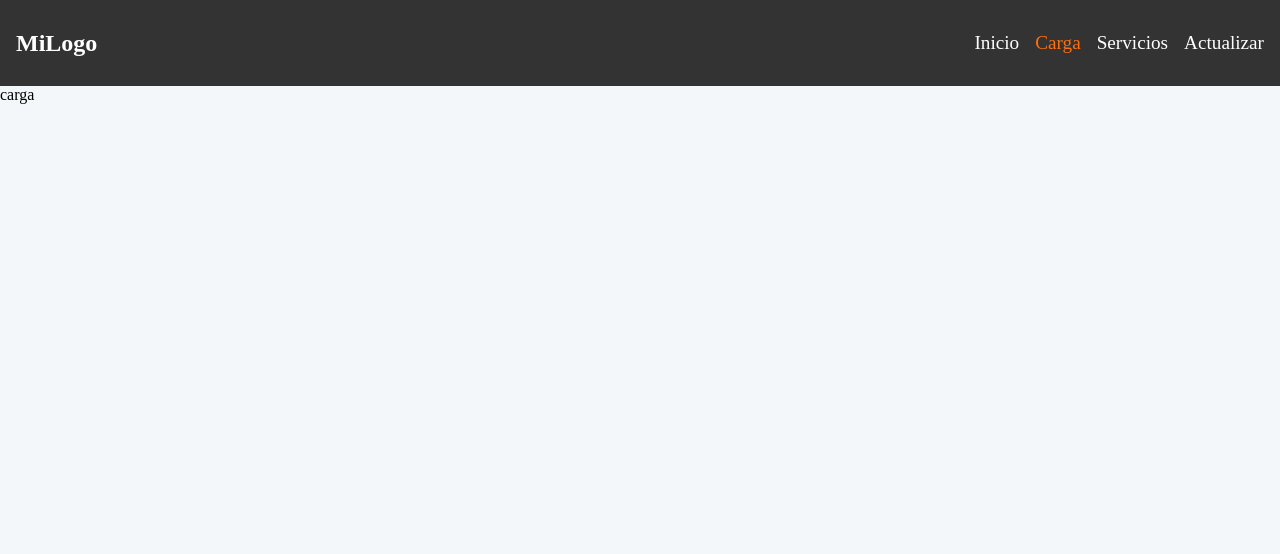
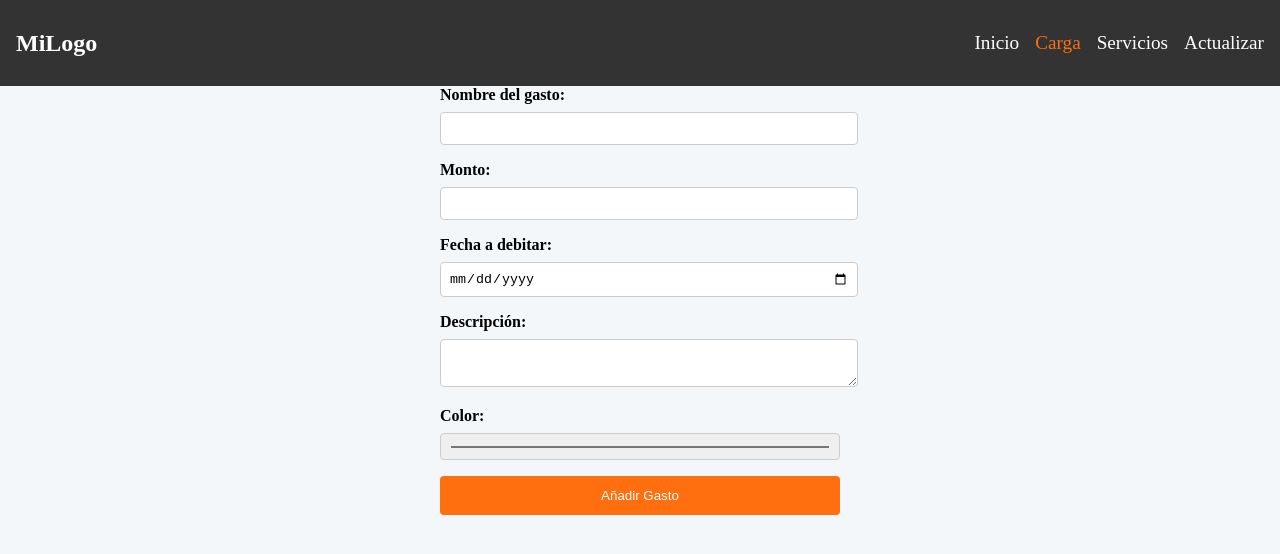
Before and after one commit to tomas-tissera/Gestor-Gastos, a React (Vite) app: page /carga in a window 1280 px wide. Shown: the top 554 px of the page. Built offline with nearby package versions, Linux system fonts and the light colour scheme.

Commit message:
se agrego carga y resolucion de gastos

```diff
--- a/package.json
+++ b/package.json
@@ -16,7 +16,7 @@
     "@mui/lab": "^5.0.0-alpha.173",
     "@mui/material": "^5.16.6",
     "bootstrap": "^5.3.3",
-    "firebase": "^10.12.4",
+    "firebase": "^10.13.1",
     "mdb-react-ui-kit": "^8.0.0",
     "react": "^18.3.1",
     "react-bootstrap": "^2.10.4",
--- /dev/null
+++ b/src/components/cargaComponente/CargaComp.module.css
@@ -0,0 +1,37 @@
+/* CargaComp.module.css */
+.formContainer {
+    display: flex;
+    flex-direction: column;
+    max-width: 400px;
+    margin: 0 auto;
+  }
+
+  .formGroup {
+    margin-bottom: 1rem;
+  }
+
+  .label {
+    font-weight: bold;
+  }
+
+  .input,
+  .textarea {
+    width: 100%;
+    padding: 0.5rem;
+    margin-top: 0.5rem;
+    border: 1px solid #ccc;
+    border-radius: 4px;
+  }
+
+  .button {
+    padding: 0.75rem;
+    background-color: #FF6F0F;
+    color: white;
+    border: none;
+    cursor: pointer;
+    border-radius: 4px;
+  }
+
+  .button:hover {
+    background-color: #e65d0b;
+  }
--- /dev/null
+++ b/src/components/cargaComponente/index.jsx
@@ -0,0 +1,95 @@
+import React, { useState } from 'react';
+import { db } from '../../firebase';
+import { collection, addDoc } from 'firebase/firestore';
+import styles from './CargaComp.module.css';  // Importar los estilos
+
+const CargaComp = () => {
+  const [nombreGasto, setNombreGasto] = useState('');
+  const [monto, setMonto] = useState('');
+  const [fecha, setFecha] = useState('');
+  const [descripcion, setDescripcion] = useState('');
+  const [color, setColor] = useState('#000000');
+
+  const handleSubmit = async (e) => {
+    e.preventDefault();
+
+    if (!nombreGasto || !monto || !fecha) {
+      alert("Por favor completa todos los campos requeridos.");
+      return;
+    }
+
+    try {
+      const docRef = await addDoc(collection(db, "gastos"), {
+        nombreGasto,
+        monto: parseFloat(monto),
+        fecha,
+        descripcion,
+        color
+      });
+      alert(`Gasto añadido con éxito! ID: ${docRef.id}`);
+      setNombreGasto('');
+      setMonto('');
+      setFecha('');
+      setDescripcion('');
+      setColor('#000000');
+    } catch (e) {
+      console.error("Error al añadir gasto: ", e);
+      alert("Hubo un error al cargar el gasto.");
+    }
+  };
+
+  return (
+    <form onSubmit={handleSubmit} className={styles.formContainer}>
+      <div className={styles.formGroup}>
+        <label className={styles.label}>Nombre del gasto:</label>
+        <input
+          type="text"
+          value={nombreGasto}
+          onChange={(e) => setNombreGasto(e.target.value)}
+          required
+          className={styles.input}
+        />
+      </div>
+      <div className={styles.formGroup}>
+        <label className={styles.label}>Monto:</label>
+        <input
+          type="number"
+          value={monto}
+          onChange={(e) => setMonto(e.target.value)}
+          required
+          className={styles.input}
+        />
+      </div>
+      <div className={styles.formGroup}>
+        <label className={styles.label}>Fecha a debitar:</label>
+        <input
+          type="date"
+          value={fecha}
+          onChange={(e) => setFecha(e.target.value)}
+          required
+          className={styles.input}
+        />
+      </div>
+      <div className={styles.formGroup}>
+        <label className={styles.label}>Descripción:</label>
+        <textarea
+          value={descripcion}
+          onChange={(e) => setDescripcion(e.target.value)}
+          className={styles.textarea}
+        />
+      </div>
+      <div className={styles.formGroup}>
+        <label className={styles.label}>Color:</label>
+        <input
+          type="color"
+          value={color}
+          onChange={(e) => setColor(e.target.value)}
+          className={styles.input}
+        />
+      </div>
+      <button type="submit" className={styles.button}>Añadir Gasto</button>
+    </form>
+  );
+};
+
+export default CargaComp;
--- /dev/null
+++ b/src/components/servicioComponente/ServicioComponte.module.css
@@ -0,0 +1,34 @@
+    /* ServicioComponte.module.css */
+.servicioContainer {
+    padding: 1rem;
+    max-width: 800px;
+    margin: 0 auto;
+  }
+
+  .gastosList {
+    display: flex;
+    flex-direction: column;
+    gap: 1rem;
+  }
+
+  .gastoCard {
+    background-color: #f9f9f9;
+    padding: 1rem;
+    border-radius: 8px;
+    box-shadow: 0 2px 4px rgba(0, 0, 0, 0.1);
+    border-left: 5px solid #FF6F0F; /* Color dinámico basado en el gasto */
+  }
+
+  .gastoCard h3 {
+    margin: 0 0 0.5rem 0;
+    color: #333;
+  }
+
+  .gastoCard p {
+    margin: 0.2rem 0;
+    color: #555;
+  }
+
+  .gastoCard strong {
+    font-weight: bold;
+  }
--- /dev/null
+++ b/src/components/servicioComponente/index.jsx
@@ -0,0 +1,40 @@
+import React, { useEffect, useState } from 'react';
+import { db } from '../../firebase';
+import { collection, getDocs } from 'firebase/firestore';
+import styles from './ServicioComponte.module.css'; // Importar los estilos del module.css
+
+const ServicioComponte = () => {
+  const [gastos, setGastos] = useState([]);
+
+  // Función para obtener los gastos de Firebase
+  const fetchGastos = async () => {
+    const querySnapshot = await getDocs(collection(db, 'gastos'));
+    const gastosList = querySnapshot.docs.map(doc => ({
+      id: doc.id,
+      ...doc.data()
+    }));
+    setGastos(gastosList);
+  };
+
+  useEffect(() => {
+    fetchGastos(); // Cargar los gastos cuando se monta el componente
+  }, []);
+
+  return (
+    <div className={styles.servicioContainer}>
+      <h2>Gastos Creados</h2>
+      <div className={styles.gastosList}>
+        {gastos.map(gasto => (
+          <div key={gasto.id} className={styles.gastoCard} style={{ borderLeft: `5px solid ${gasto.color}` }}>
+            <h3>{gasto.nombreGasto}</h3>
+            <p><strong>Monto:</strong> ${gasto.monto}</p>
+            <p><strong>Fecha a Debitar:</strong> {gasto.fecha}</p>
+            {gasto.descripcion && <p><strong>Descripción:</strong> {gasto.descripcion}</p>}
+          </div>
+        ))}
+      </div>
+    </div>
+  );
+};
+
+export default ServicioComponte;
--- a/src/views/carga/index.jsx
+++ b/src/views/carga/index.jsx
@@ -1,10 +1,10 @@
 import Navbar from "../../components/navbar";
-
+import CargaComp from "../../components/cargaComponente";
 const Carga = () => {
   return (
     <>
         <Navbar/>
-        carga
+        <CargaComp/>
     </>
   );
 };
--- a/src/views/servicios/index.jsx
+++ b/src/views/servicios/index.jsx
@@ -1,10 +1,10 @@
 import Navbar from "../../components/navbar";
-
+import ServicioComponte from "../../components/servicioComponente";
 const Servicios = () => {
   return (
     <>
         <Navbar/>
-        Servicios
+        <ServicioComponte/>
     </>
   );
 };
```
Also changed, not shown: 1 other file (tests, documents, lock files or other folders).
